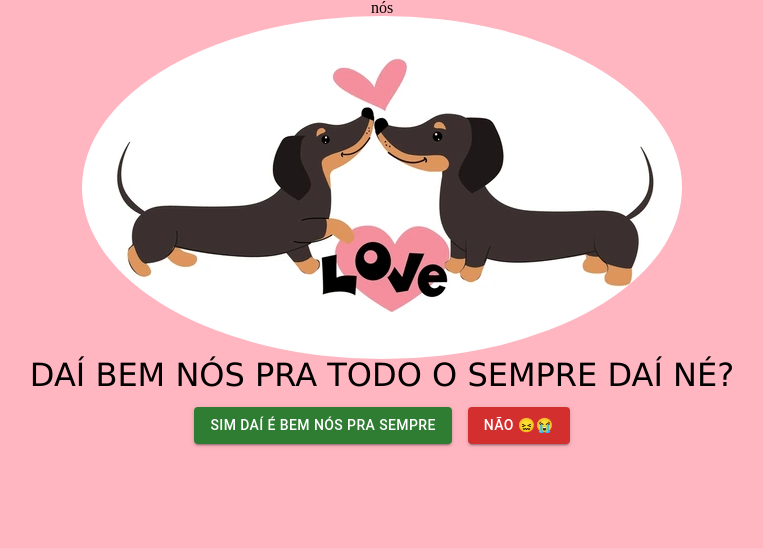
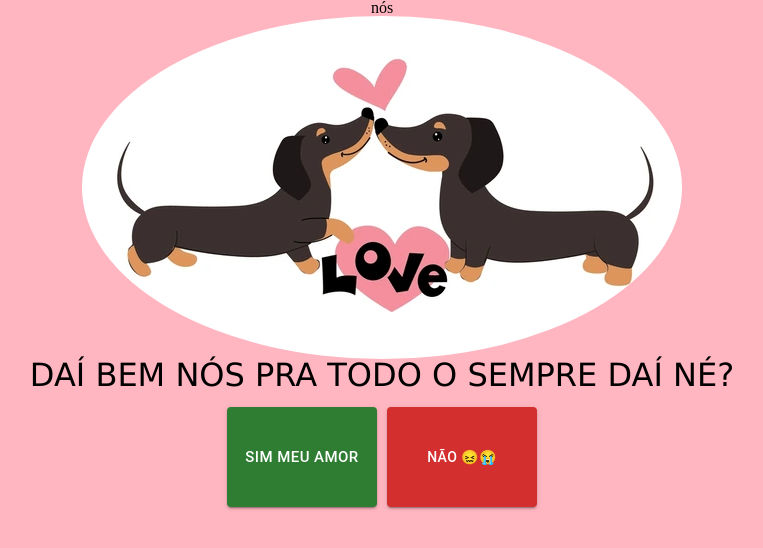
Before and after one commit to duponto/amores, a React (Create React App) app: page / in a window 1280 px wide. Shown: the top 548 px of the page, without its empty margins (258-1021 px from the left). Built offline with nearby package versions, Linux system fonts and the light colour scheme.

Commit message:
finalizado rs :D

```diff
--- a/src/Main.css
+++ b/src/Main.css
@@ -7,10 +7,11 @@ div {
         font-size: xx-large;
         font-family: Verdana, Geneva, Tahoma, sans-serif;
     }
-    > img {
+}
+.salsichas{
     border-radius: 50%;
 }
-    > .botoes {
+.botoes {
     margin-top: 1rem;
     display: flex;
     flex-direction: row;
@@ -18,4 +19,3 @@ div {
     justify-content: center;
     gap: 1rem;
 }
-}
--- a/src/Main.tsx
+++ b/src/Main.tsx
@@ -1,12 +1,31 @@
 import Button from '@mui/material/Button';
 import './Main.css';
 import salsichas from './assets/images/salsichas.png'
+import nos from './assets/images/nos.jpg'
 import { useSnackbar } from 'notistack';
-import { useState } from 'react';
+import { forwardRef, useState } from 'react';
+import { Dialog, DialogContent, DialogTitle, Slide } from '@mui/material';
+import { TransitionProps } from '@mui/material/transitions';
+
+const Transition = forwardRef(function Transition(
+  props: TransitionProps & {
+    children: React.ReactElement<any, any>;
+  },
+  ref: React.Ref<unknown>,
+) {
+  return <Slide direction="up" ref={ref} {...props} />;
+});
+//https://mui.com/material-ui/react-dialog/#system-AlertDialogSlide.tsx
 
 function Main() {
 
   const [lastMessageIndex, setLastMessageIndex] = useState<Number>(0)
+  const [errorWidth, setErrorWidth] = useState<number>(150)
+  const [errorHeight, setErrorHeight] = useState<number>(100)
+  const [rightWidth, setRightWidth] = useState<number>(150)
+  const [rightHeight, setRightHeight] = useState<number>(100)
+  const [fontSize, setFontSize] = useState<number>(15)
+  const [openDialog, setOpenDialog] = useState<boolean>(false)
 
   const {enqueueSnackbar} = useSnackbar();
 
@@ -21,8 +40,17 @@ function Main() {
   const acertouClique = () => {
     enqueueSnackbar(
       "isso morzi botão certo",
-      {variant: "success", hideIconVariant: true, anchorOrigin:{horizontal: "center", vertical:"top"}}
+      {variant: "success",
+       hideIconVariant: true,
+       anchorOrigin:{horizontal: "center", vertical:"top"},
+      }
     )
+    setErrorWidth(150)
+    setErrorHeight(100)
+    setFontSize(15)
+    setRightWidth(150)
+    setRightHeight(100)
+    setOpenDialog(true)
   }
 
   const errouClique = () => {
@@ -30,22 +58,47 @@ function Main() {
     while (lastMessageIndex === randomIndex) {
       randomIndex = Math.floor(Math.random() * errouMessages.length);
     }
+
     enqueueSnackbar(
       errouMessages[randomIndex],
-      {variant: "error", hideIconVariant: true, anchorOrigin: {horizontal: "center", vertical: "bottom"}}
+      {variant: "error", hideIconVariant: true}
     )
+
+    if(errorWidth > 125) setErrorWidth(errorWidth - 6)
+    if(errorHeight > 20) setErrorHeight(errorHeight - 6)
+    setFontSize(fontSize + 2)
+    setRightWidth(rightWidth + 10)
+    setRightHeight(rightHeight + 10)
     setLastMessageIndex(randomIndex)
   }
 
   return (
     <div>
       <label>nós</label>
-      <img src={salsichas} alt='dois salsichas lindinhos nós pena q n carregou'/>
+      <img className='salsichas' src={salsichas} alt='dois salsichas lindinhos nós pena q n carregou'/>
       <p>DAÍ BEM NÓS PRA TODO O SEMPRE DAÍ NÉ?</p>
       <div className='botoes'>
-        <Button color="success" variant='contained'onClick={acertouClique}>SIM DAÍ É BEM NÓS PRA SEMPRE</Button>
-        <Button color="error" variant='contained' onClick={errouClique}>não 😖😭</Button>
+        <Button color="success" variant='contained'onClick={acertouClique}
+          sx={{width: rightWidth, height: rightHeight, position: 'absolute', fontSize: fontSize, marginRight: '10rem'}}>
+          Sim meu amor
+        </Button>
+        <Button color="error" variant='contained' onClick={errouClique}
+          sx={{width: errorWidth, height: errorHeight, marginLeft: '10rem'}}>
+          não 😖😭
+        </Button>
       </div>
+      <Dialog
+        open={openDialog}
+        TransitionComponent={Transition}
+        onClose={() => setOpenDialog(false)}
+      >
+        <DialogTitle>
+          Que bom que você também acha isso 💖
+        </DialogTitle>
+        <DialogContent>
+          <img src={nos} width='100%' height='100%' alt="nós bem lindos"/>
+        </DialogContent>
+      </Dialog>
     </div>
   );
 }
--- a/src/index.tsx
+++ b/src/index.tsx
@@ -9,7 +9,7 @@ const root = ReactDOM.createRoot(
 );
 root.render(
   <React.StrictMode>
-    <SnackbarProvider maxSnack={15} anchorOrigin={{horizontal: "center", vertical:"top"}}>
+    <SnackbarProvider maxSnack={100}>
       <Main />
     </SnackbarProvider>
   </React.StrictMode>
```
Also changed, not shown: src/assets/images/nos.jpg (added), src/assets/images/nos2.jpg (added). Lines whose indentation alone changed are shown as unchanged.
